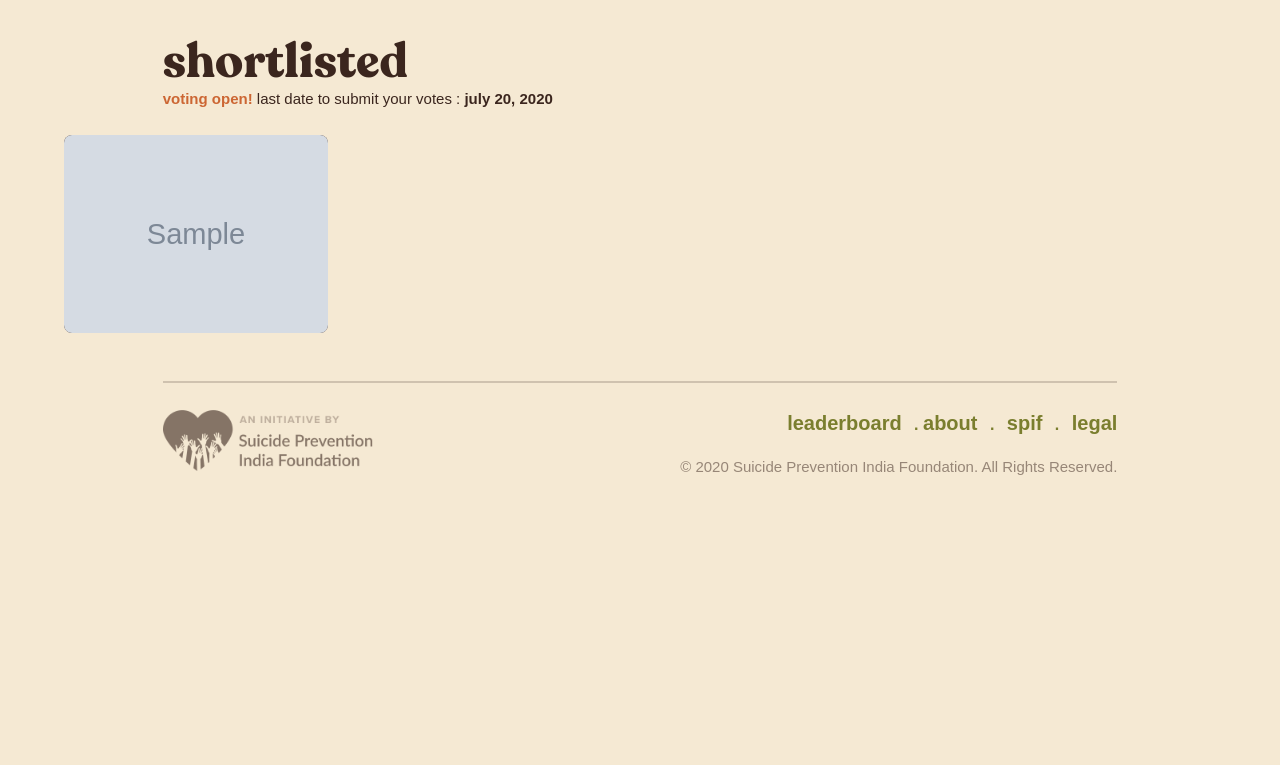
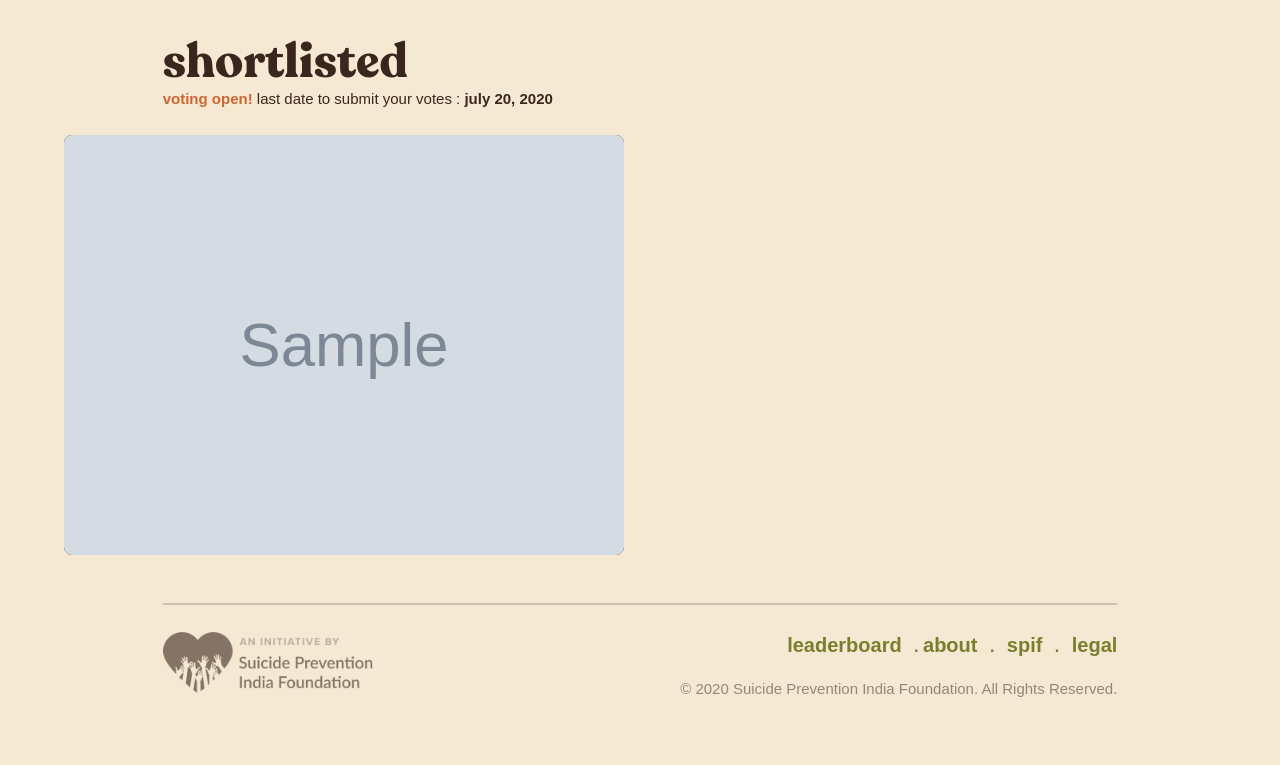
Before and after one commit to paint-your-blues/platform, a Django app: page / in a window 1280 px wide. Shown: the part 57-822 px from the top of the page. Before the commit the page ends 532 px from the top, so only its background shows below. Run offline with Django 3.2, Linux system fonts and the light colour scheme; tables that the repository leaves empty hold one stand-in row (values such as "Sample post"); grey boxes marked "Sample" are stand-in pictures; some libraries are stand-ins or nearby versions; some web fonts are replaced.

Commit message:
Entry page double column for small devices

```diff
--- a/details/static/details/styles/typo.css
+++ b/details/static/details/styles/typo.css
@@ -79,3 +79,9 @@ h5 {
     line-height: 32px;
   }
 }
+
+.col-sm-6 {
+  -ms-flex: 0 0 50%;
+  flex: 0 0 50%;
+  max-width: 50%
+}
--- a/gallery/templates/gallery/entry.html
+++ b/gallery/templates/gallery/entry.html
@@ -14,7 +14,7 @@
     </div>
     <div class="row">
         {% for leader in leaderboard %}
-            <div class="col-3 mb-4">
+            <div class="col-sm-6 col-3 mb-4">
                 <div class="entry-item">
                     <div class="flex">
                         <img src="{{leader.thumbnail.url}}" class="img-fluid entry-thumbnail">
```
